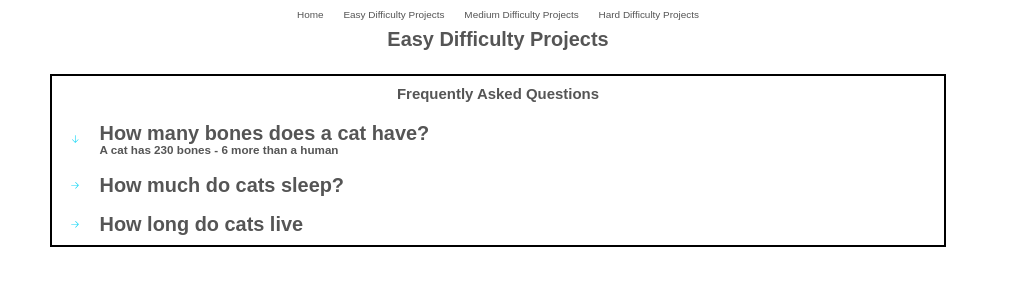
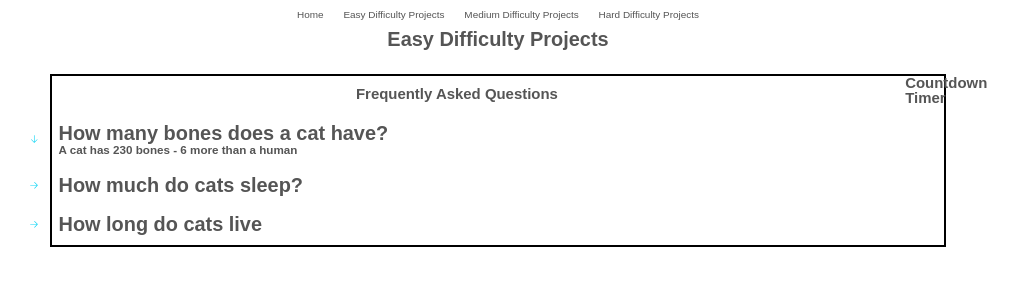
Before and after one commit to deltam3/frontendeval, a React (Vite) app in the folder consolidated/: page /Easy in a window 1280 px wide. Shown: the top 300 px of the page, without its empty margins (142-1160 px from the left). Built offline with nearby package versions, Linux system fonts and the light colour scheme.

Commit message:
created and imported CounterPage to Easy Component

```diff
--- a/consolidated/src/pages/Easy/Easy.tsx
+++ b/consolidated/src/pages/Easy/Easy.tsx
@@ -1,5 +1,6 @@
 import React from "react";
 import FAQPage from "./projects/FAQ/FAQPage";
+import CounterPage from "./projects/Counter/CounterPage";
 
 type Props = {};
 
@@ -19,6 +20,7 @@ function Easy({}: Props) {
         }}
       >
         <FAQPage></FAQPage>
+        <CounterPage></CounterPage>
       </div>
     </div>
   );
--- /dev/null
+++ b/consolidated/src/pages/Easy/projects/Counter/CounterPage.tsx
@@ -0,0 +1,13 @@
+import React from "react";
+
+type Props = {};
+
+function CounterPage({}: Props) {
+  return (
+    <div>
+      <h2>Countdown Timer</h2>
+    </div>
+  );
+}
+
+export default CounterPage;
```
